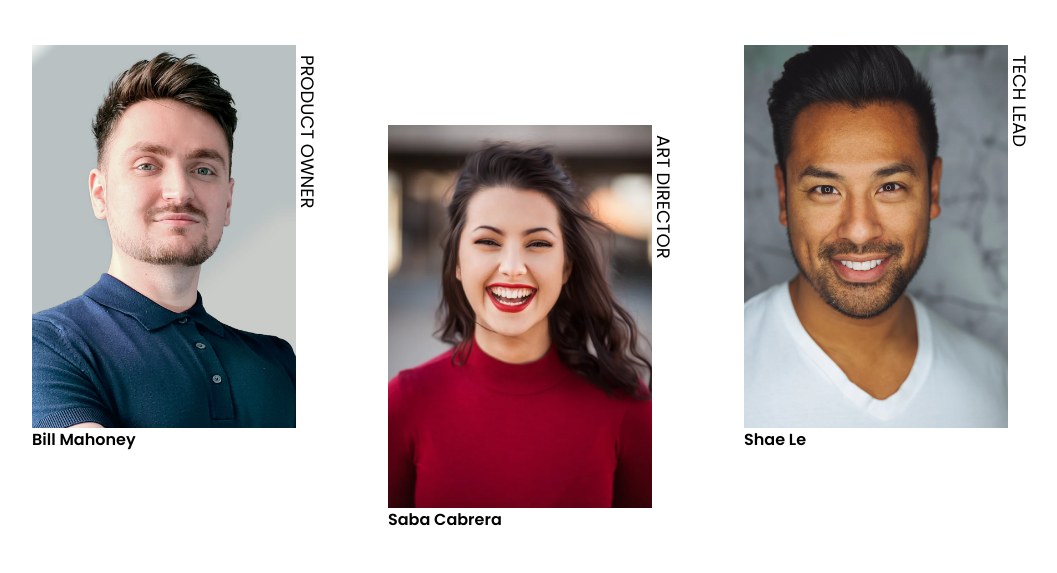
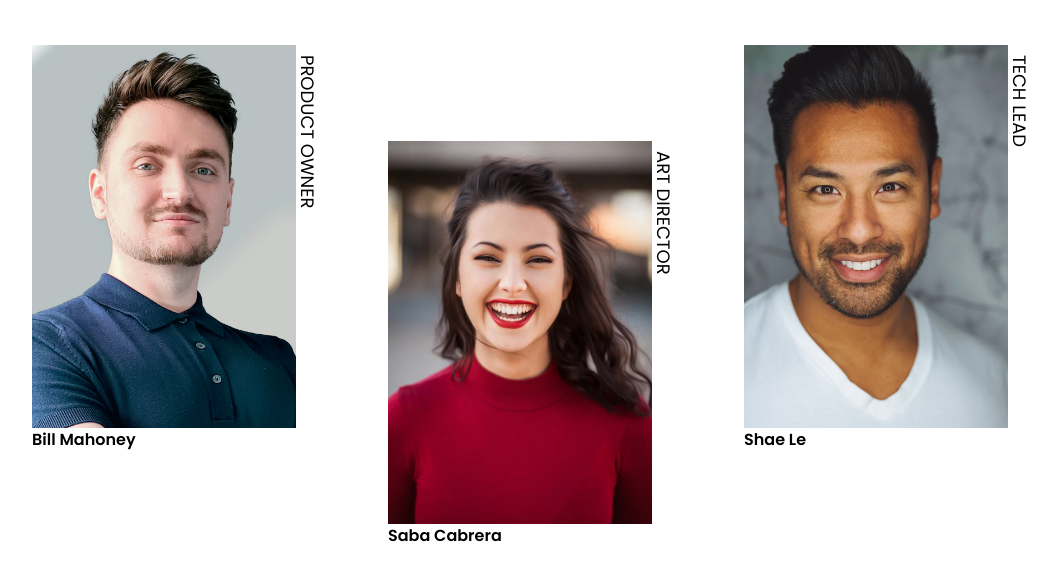
Before and after one commit to jerangel1/TeamPage, a plain HTML site: page index.html in a window 1280 px wide. Shown: the part 159-732 px from the top of the page, without its empty margins (120-1177 px from the left). Drawn offline with nearby package versions, Linux system fonts and the light colour scheme.

Commit message:
Finished team page

```diff
--- a/style.css
+++ b/style.css
@@ -5,7 +5,6 @@
     padding: 0;
     box-sizing: border-box;
     font-family: 'Poppins', sans-serif;
-
 }
 .header h1 {
     font-family: 'PT Serif', serif;
@@ -24,7 +23,7 @@
 }
 .member:nth-child(3n+2) {
     margin-bottom: -1rem;
-    margin-top: 5rem;
+    margin-top: 6rem;
 }
 .member img {
     width: 264px;
@@ -42,13 +41,6 @@
     white-space: nowrap;
     width:135PX;
 }
-.member:after {
-    color: black;
-    position: absolute;
-    top: 3rem;
-    right: -3.9rem;
-    transform: rotate(90deg);
-}
 .footer {
     font-family: Montserrat;
     font-size: 14px;
```
